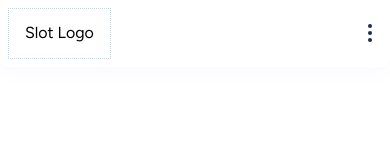
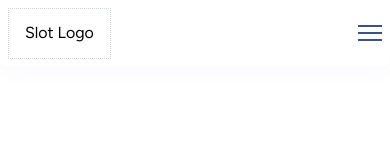
Before and after one commit to CasoGiuseppe/challenge_sesame, a Vue app: page / in a window 390 px wide. Shown: the top 160 px of the page. Built offline with nearby package versions, Linux system fonts and the light colour scheme.

Commit message:
feature: create hamburger menu mixin

```diff
--- a/src/app/ui/App.vue
+++ b/src/app/ui/App.vue
@@ -33,6 +33,7 @@ import ResponsivePanel from './components/tools/responsive-panel/ResponsivePanel
               Slot Logo
           </figure>
       </template>
+      <template #body>body</template>
     </ResponsivePanel>
   </div>
 </Suspense>
--- a/src/app/ui/components/tools/responsive-panel/ResponsivePanel.scss
+++ b/src/app/ui/components/tools/responsive-panel/ResponsivePanel.scss
@@ -35,17 +35,16 @@
             @apply translate-x-none
         }
 
-        [open = true] & {
+        [open=true] & {
             @apply translate-x-none
         }
     }
 
     &__close {
-        @include create-contextual-menu(
+        @include create-hamburger-menu(
             $width: var(--spacing-60),
-            $size: var(--spacing-20),
-            $color: var(--color-logo-600),
-            $hoverColor: var(--color-outline)
+            $color: var(--color-logo-500),
+            $activeColor: var(--color-outline)
         );
 
         @screen tablet-pt {
--- a/src/app/ui/components/tools/responsive-panel/ResponsivePanel.vue
+++ b/src/app/ui/components/tools/responsive-panel/ResponsivePanel.vue
@@ -11,12 +11,17 @@
         >
             <slot name="header" />
             <button
+                v-if="$slots['body']"
                 class="responsive-panel__close"
+                :open="open"
                 @click="displayPanel"
             ><span /></button>
         </header>
-        <section class="responsive-panel__content">
-            section
+        <section
+            v-if="$slots['body']"
+            class="responsive-panel__content"
+        >
+            <slot name="body" />
         </section>
     </aside>
 </template>
--- a/src/assets/mixins/createUtilities.scss
+++ b/src/assets/mixins/createUtilities.scss
@@ -1,4 +1,9 @@
-@mixin create-contextual-menu($width:16px,  $size: 3px, $color: #000, $hoverColor: #000){
+@mixin create-contextual-menu(
+    $width:16px,
+    $size: 3px,
+    $color: #000,
+    $hoverColor: #000
+){
     @apply bg-default-none border-none p-none outline-none; // reset
     @apply flex flex-col items-center justify-center gap-[3px];
     @apply cursor-pointer rounded-xsm aspect-square;
@@ -36,7 +41,7 @@
         }
     }
 
-    &:focus {
+    &:focus-visible {
         &:not(:hover) {
             @apply shadow-focus
         }
@@ -65,3 +70,62 @@
         @content
     }
 }
+
+@mixin create-hamburger-menu(
+    $width: 16px,
+    $color: #000,
+    $activeColor: #000
+) {
+    @apply flex items-center justify-center relative aspect-square;
+    @apply rounded-xxsm;
+    @apply transition-colors duration-[var(--animationTime)] ease-out;
+
+    width: $width;
+
+    > *,
+    &::before,
+    &::after {
+        @apply w-full h-[2px];
+        background: $color;
+    }
+
+    &::before,
+    &::after {
+        @apply absolute content-[''];
+        @apply transition-all duration-[var(--animationTime)] ease-out;
+    }
+
+    &::before {
+        inset: calc(($width / 2) - ($width / 3)) auto auto
+    }
+
+    &::after {
+        inset: auto auto calc(($width / 2) - ($width / 3))
+    }
+
+    &:focus-visible {
+        &:not(:hover) {
+            @apply shadow-focus
+        }
+    }
+
+    &[open=true] {
+        > * {
+            display: none;
+        }
+
+        &::before,
+        &::after {
+            @apply inset-auto;
+            background: $activeColor;
+        }
+
+        &::before {
+            transform: rotate(45deg)
+        }
+
+        &::after {
+            transform: rotate(-45deg)
+        }
+    }
+}
--- a/tailwind.config.js
+++ b/tailwind.config.js
@@ -105,7 +105,7 @@ export default {
     transitionProperty: {
       colors:
         'color, background-color, border-color, text-decoration-color, fill, stroke, outline, box-shadow',
-      transform: 'transform, opacity',
+      transform: 'transform, opacity top',
       size: 'width, min-width, height, min-height',
       spacing: 'margin, padding, gap',
       opacity: 'opacity',
```
